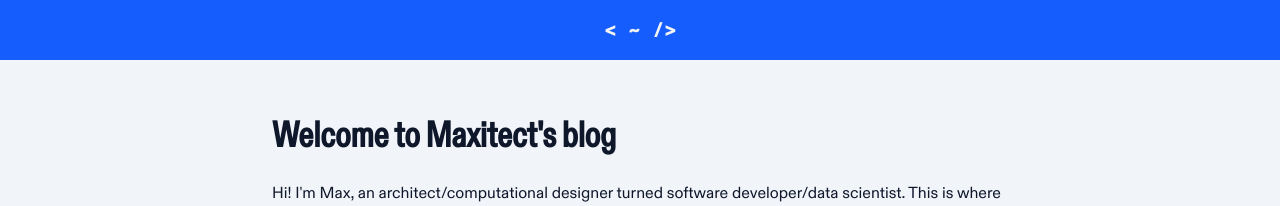
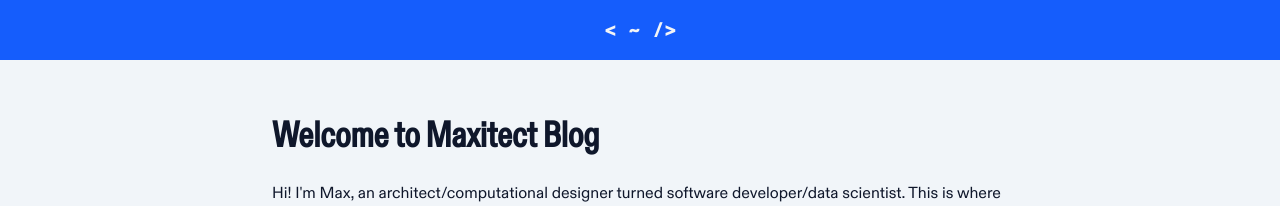
Before and after one commit to maxitect/blog, a Next.js app: page / in a window 1280 px wide. Shown: the top 206 px of the page. Built offline with nearby package versions, Linux system fonts and the light colour scheme.

Commit message:
chore: update references to maxitect's as maxitect

```diff
--- a/src/app/layout.tsx
+++ b/src/app/layout.tsx
@@ -6,7 +6,7 @@ import Header from "@/components/Header";
 import Footer from "@/components/Footer";
 
 export const metadata: Metadata = {
-  title: "Maxitect's Blog",
+  title: "Maxitect Blog",
   description:
     "Max is a former architect turned software engineer. He blogs about topics related to computational design, software, data science and more.",
 };
--- a/src/app/page.tsx
+++ b/src/app/page.tsx
@@ -5,7 +5,7 @@ export default function Home() {
   const posts = getAllPosts();
   return (
     <>
-      <h1>Welcome to Maxitect&apos;s blog</h1>
+      <h1>Welcome to Maxitect Blog</h1>
       <p>
         Hi! I&apos;m Max, an architect/computational designer turned software
         developer/data scientist. This is where I dump my thoughts on various
```
